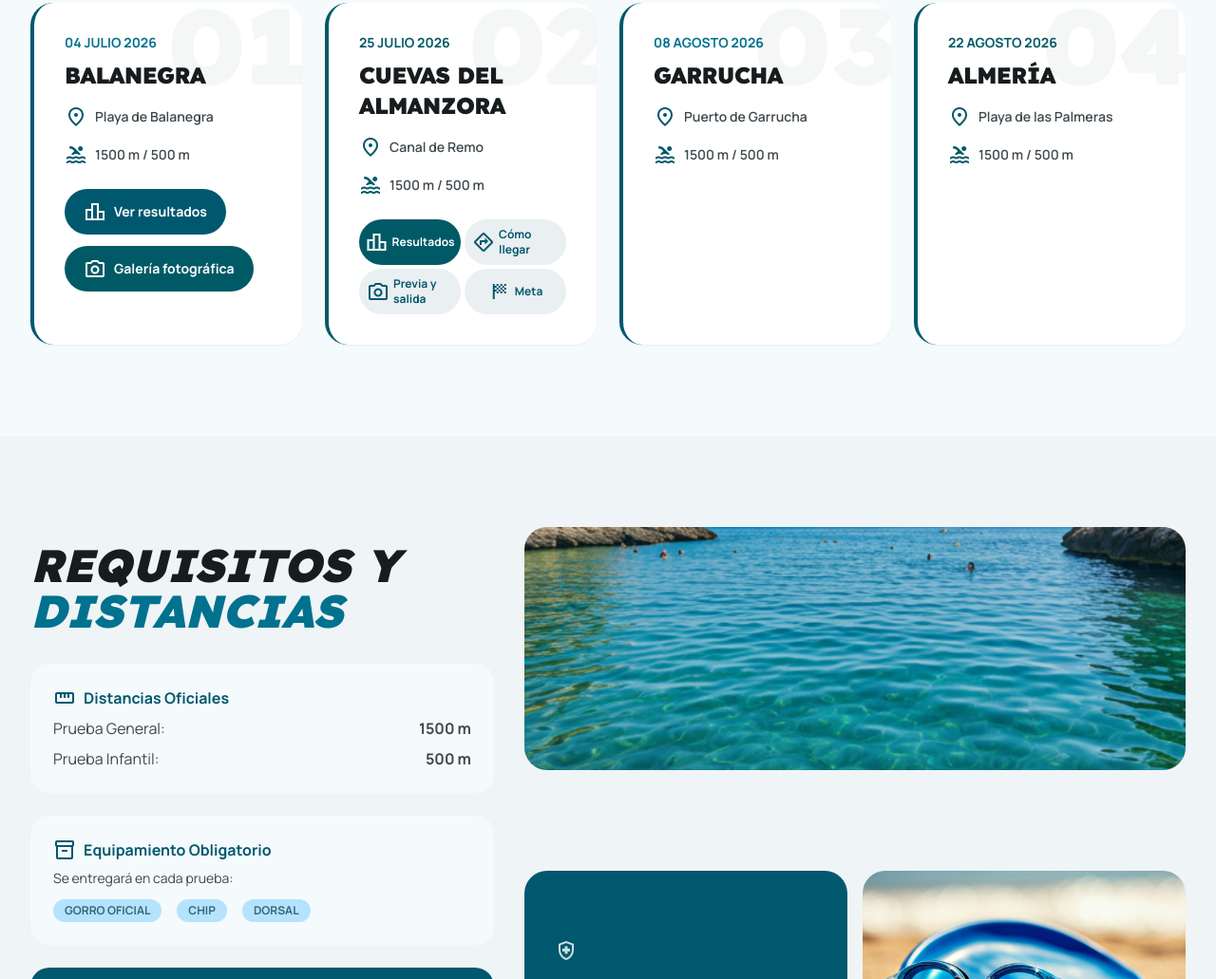
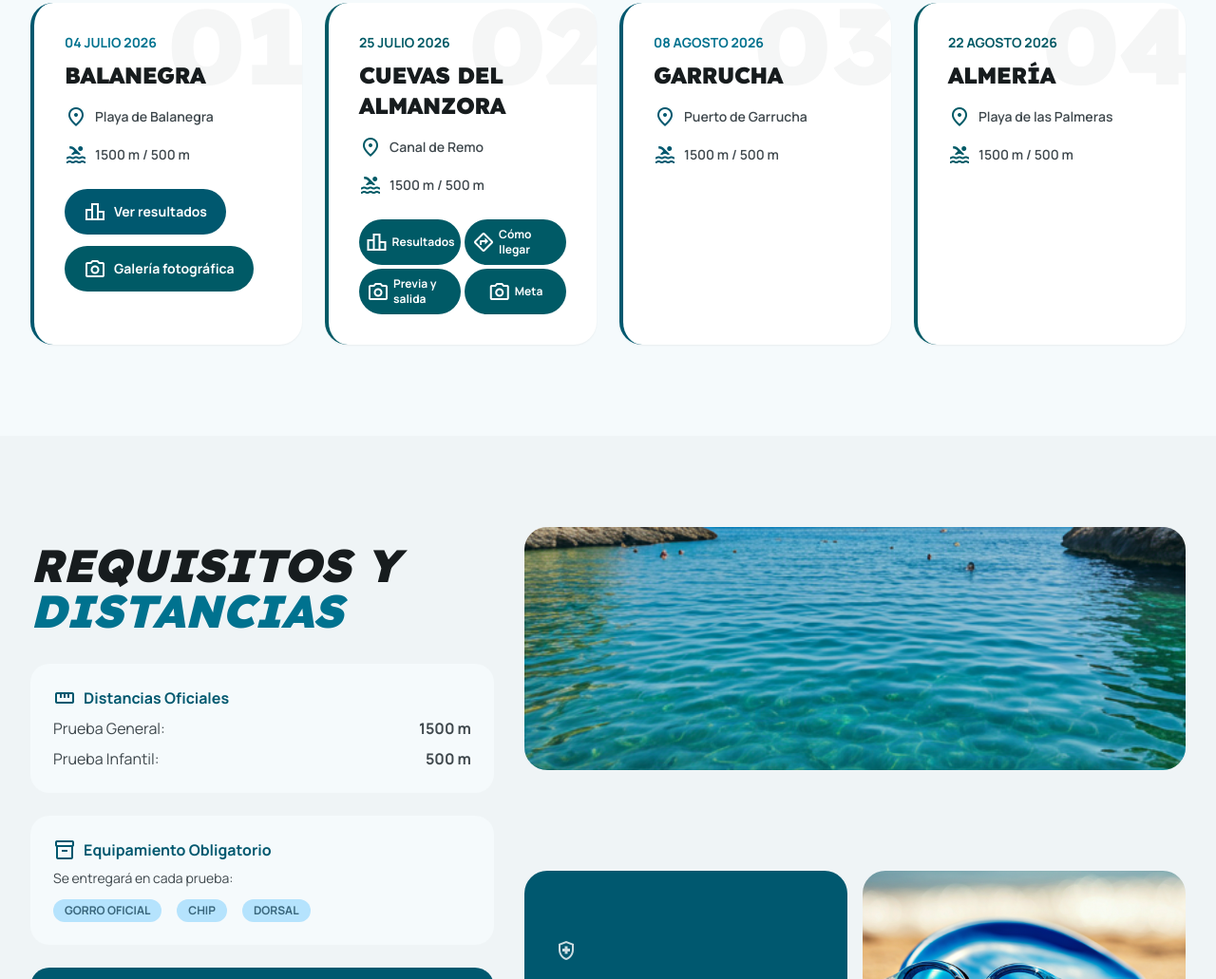
Before and after one commit to dvdgp9/web-travesia-alme, a website: page index.html in a window 1280 px wide. Shown: the part 1061-2092 px from the top of the page at 95% size. Drawn offline with Linux system fonts and the light colour scheme.

Commit message:
4 botones 2

```diff
--- a/index.html
+++ b/index.html
@@ -219,16 +219,16 @@
 <span class="material-symbols-outlined text-xl">leaderboard</span>
 <span>Resultados</span>
 </a>
-<a class="w-full inline-flex items-center justify-center gap-1 bg-surface-container text-primary px-2 py-2 rounded-full font-bold text-xs hover:bg-primary-fixed transition-all active:scale-95" href="https://share.google/garPq8UqZQZS1p5KY" rel="noopener" target="_blank">
+<a class="w-full inline-flex items-center justify-center gap-1 bg-tertiary text-on-tertiary px-2 py-2 rounded-full font-bold text-xs hover:bg-primary-container transition-all active:scale-95" href="https://share.google/garPq8UqZQZS1p5KY" rel="noopener" target="_blank">
 <span class="material-symbols-outlined text-xl">directions</span>
 <span>Cómo llegar</span>
 </a>
-<a aria-label="Fotos de previa y salida" class="w-full inline-flex items-center justify-center gap-1 bg-surface-container text-primary px-2 py-2 rounded-full font-bold text-xs hover:bg-primary-fixed transition-all active:scale-95" href="https://www.global-tempo.com/galerias.php?id=2538" rel="noopener" target="_blank">
+<a aria-label="Fotos de previa y salida" class="w-full inline-flex items-center justify-center gap-1 bg-tertiary text-on-tertiary px-2 py-2 rounded-full font-bold text-xs hover:bg-primary-container transition-all active:scale-95" href="https://www.global-tempo.com/galerias.php?id=2538" rel="noopener" target="_blank">
 <span class="material-symbols-outlined text-xl">photo_camera</span>
 <span>Previa y salida</span>
 </a>
-<a aria-label="Fotos de meta" class="w-full inline-flex items-center justify-center gap-1 bg-surface-container text-primary px-2 py-2 rounded-full font-bold text-xs hover:bg-primary-fixed transition-all active:scale-95" href="https://www.global-tempo.com/galerias.php?id=2540" rel="noopener" target="_blank">
-<span class="material-symbols-outlined text-xl">sports_score</span>
+<a aria-label="Fotos de meta" class="w-full inline-flex items-center justify-center gap-1 bg-tertiary text-on-tertiary px-2 py-2 rounded-full font-bold text-xs hover:bg-primary-container transition-all active:scale-95" href="https://www.global-tempo.com/galerias.php?id=2540" rel="noopener" target="_blank">
+<span class="material-symbols-outlined text-xl">photo_camera</span>
 <span>Meta</span>
 </a>
 </div>
```
Also changed, not shown: .cursor/scratchpad.md.
